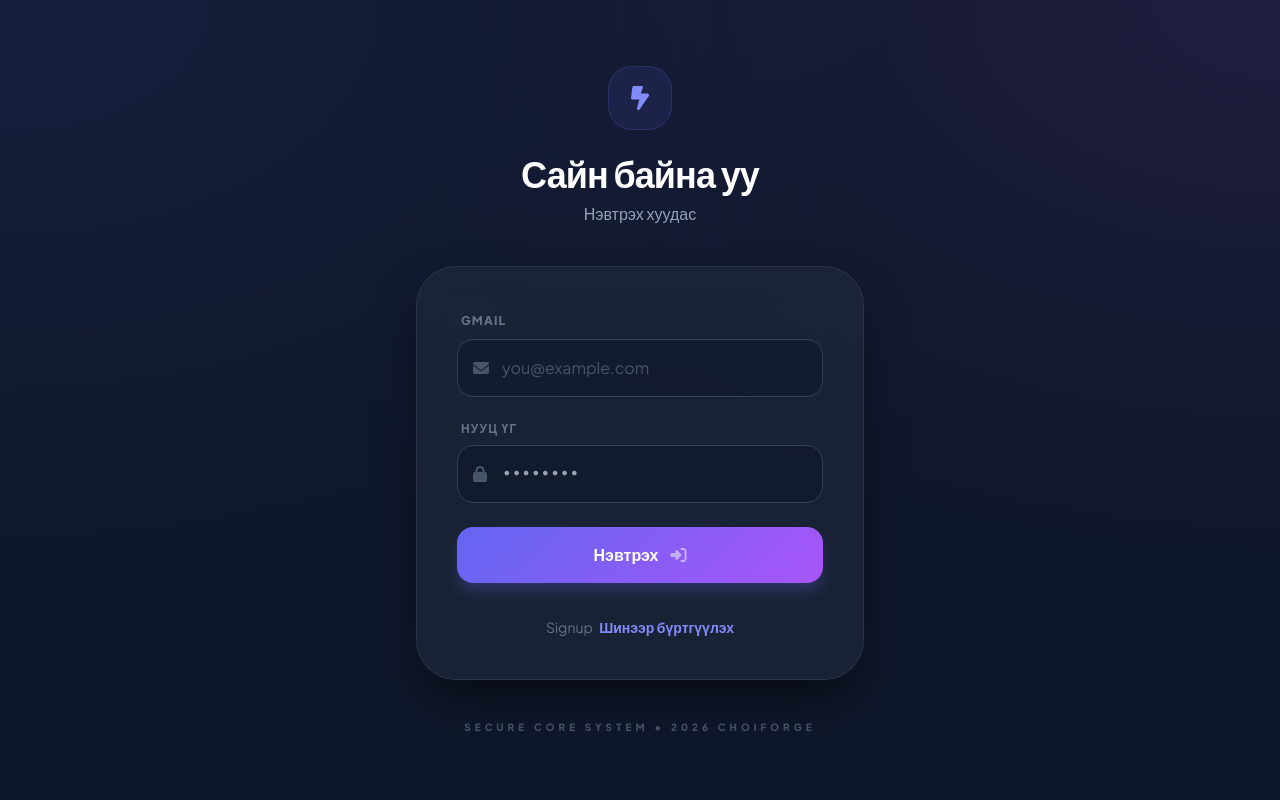
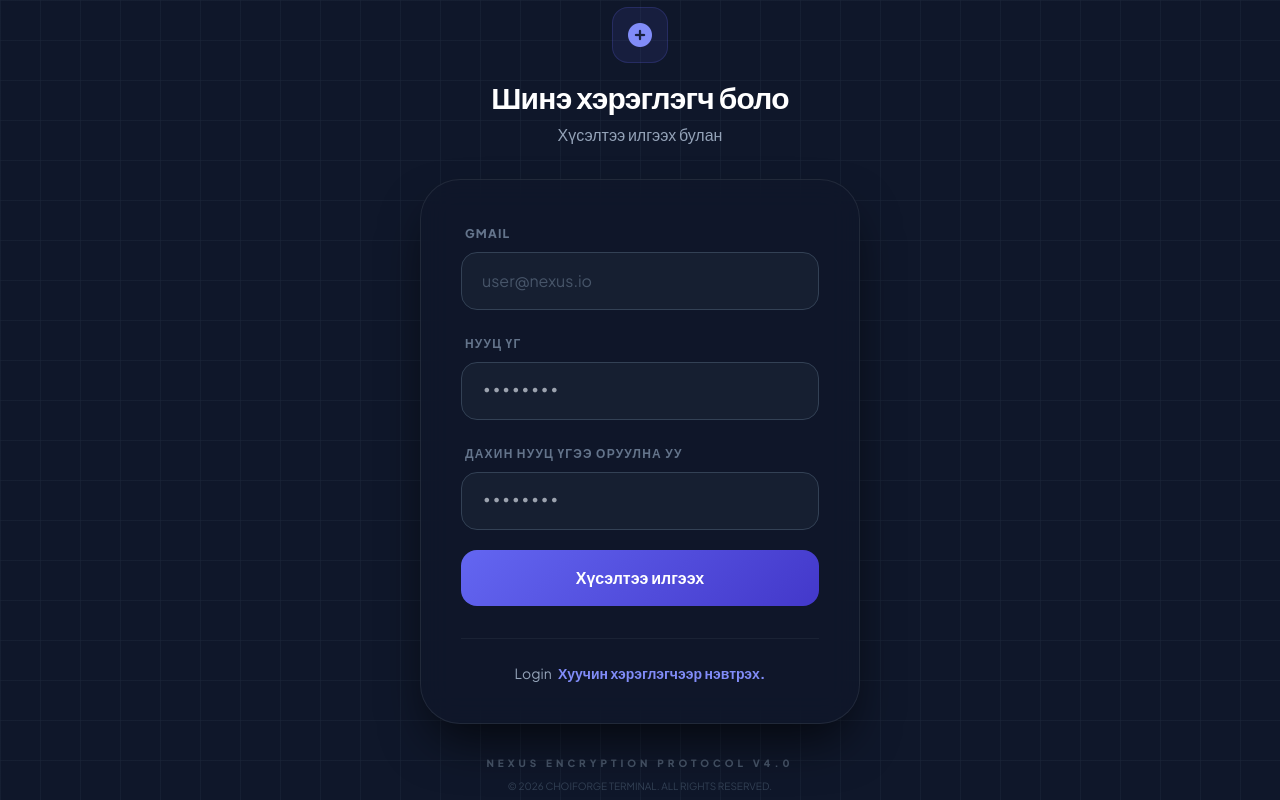
Before and after one commit to choigun0809A/FamilyTreeChoiForge, a Flask app: page /login in a window 1280 px wide. Run offline with Flask 3, Linux system fonts and the light colour scheme; parts of the project's set-up code (start-up, migrations or seed data) failed here and were passed over; some libraries are stand-ins or nearby versions.

Commit message:
login update

```diff
--- a/templates/login.html
+++ b/templates/login.html
@@ -1,9 +1,9 @@
 <!DOCTYPE html>
 <html lang="en">
 <head>
-    <meta charset="UTF-8">
-    <meta name="viewport" content="width=device-width, initial-scale=1.0">
-    <title>Nexus | Login</title>
+    <meta charset="UTF-8" />
+    <meta name="viewport" content="width=device-width, initial-scale=1.0" />
+    <title>Nexus | Create Identity</title>
     <script src="https://cdn.tailwindcss.com"></script>
     <link rel="stylesheet" href="https://cdnjs.cloudflare.com/ajax/libs/font-awesome/6.5.0/css/all.min.css">
     <style>
@@ -12,9 +12,11 @@
         body {
             font-family: "Plus Jakarta Sans", sans-serif;
             background-color: #0f172a;
+            /* Subtle grid pattern background */
             background-image:
-                radial-gradient(at 0% 0%, rgba(99, 102, 241, 0.1) 0px, transparent 50%),
-                radial-gradient(at 100% 0%, rgba(168, 85, 247, 0.1) 0px, transparent 50%);
+                linear-gradient(rgba(30, 41, 59, 0.5) 1px, transparent 1px),
+                linear-gradient(90deg, rgba(30, 41, 59, 0.5) 1px, transparent 1px);
+            background-size: 40px 40px;
             height: 100vh;
             display: flex;
             align-items: center;
@@ -22,160 +24,171 @@
         }
 
         .glass-card {
-            background: rgba(30, 41, 59, 0.7);
+            background: rgba(15, 23, 42, 0.8);
             backdrop-filter: blur(16px);
             border: 1px solid rgba(255, 255, 255, 0.08);
-            box-shadow: 0 25px 50px -12px rgba(0, 0, 0, 0.6);
+            box-shadow: 0 25px 50px -12px rgba(0, 0, 0, 0.7);
         }
 
         .input-field {
-            background: rgba(15, 23, 42, 0.6) !important;
+            background: rgba(30, 41, 59, 0.5) !important;
             border: 1px solid #334155 !important;
             color: white !important;
+            transition: all 0.3s ease;
+        }
+
+        .input-field:focus {
+            border-color: #6366f1 !important;
+            background: rgba(30, 41, 59, 0.8) !important;
+            box-shadow: 0 0 0 4px rgba(99, 102, 241, 0.15);
+        }
+
+        .nexus-btn {
+            background: linear-gradient(135deg, #6366f1 0%, #4338ca 100%);
             transition: all 0.3s cubic-bezier(0.4, 0, 0.2, 1);
         }
 
-        .input-field:focus {
-            border-color: #818cf8 !important;
-            background: rgba(15, 23, 42, 0.9) !important;
-            box-shadow: 0 0 20px rgba(99, 102, 241, 0.1);
+        .nexus-btn:hover {
+            filter: brightness(1.2);
             transform: translateY(-1px);
-        }
-
-        .nexus-btn {
-            background: linear-gradient(135deg, #6366f1 0%, #a855f7 100%);
-            box-shadow: 0 10px 15px -3px rgba(99, 102, 241, 0.3);
-        }
-
-        .nexus-btn:hover {
-            filter: brightness(1.1);
-            transform: translateY(-1px);
-            box-shadow: 0 15px 20px -3px rgba(99, 102, 241, 0.4);
-        }
-
-        .custom-checkbox {
-            accent-color: #6366f1;
+            box-shadow: 0 10px 20px -5px rgba(99, 102, 241, 0.4);
         }
     </style>
 </head>
-<body class="p-4 overflow-x-hidden">
-    <div class="max-w-sm md:max-w-md w-full">
-        <div class="text-center mb-8 md:mb-10">
-            <div class="inline-flex items-center justify-center w-14 h-14 md:w-16 md:h-16 rounded-3xl bg-indigo-500/10 border border-indigo-500/20 mb-4 md:mb-6 transition-transform hover:rotate-12">
-                <i class="fas fa-bolt-lightning text-xl md:text-2xl text-indigo-400"></i>
+<body class="p-4">
+    <div class="max-w-[440px] w-full">
+        <div class="text-center mb-8">
+            <div class="inline-flex items-center justify-center w-14 h-14 rounded-2xl bg-indigo-500/10 border border-indigo-500/20 mb-4">
+                <i class="fas fa-plus-circle text-2xl text-indigo-400"></i>
             </div>
-            <h1 class="text-3xl md:text-4xl font-extrabold text-white tracking-tight">Сайн байна уу</h1>
-            <p class="text-slate-400 mt-2 font-medium text-sm md:text-base">Нэвтрэх хуудас</p>
+            <h1 class="text-3xl font-extrabold text-white tracking-tight">Шинэ хэрэглэгч боло</h1>
+            <p class="text-slate-400 mt-2 font-medium">Хүсэлтээ илгээх булан</p>
         </div>
 
-        <div class="glass-card rounded-[2rem] md:rounded-[2.5rem] p-6 md:p-10 relative overflow-hidden">
-            <form id="loginForm" class="space-y-5 md:space-y-6">
+        <div class="glass-card rounded-[2.5rem] p-8 md:p-10">
+            <form id="signupForm" class="space-y-5">
                 <div class="space-y-2">
-                    <label class="text-[10px] md:text-xs font-black uppercase tracking-widest text-slate-500 ml-1" for="email">
+                    <label class="text-xs font-black uppercase tracking-widest text-slate-500 ml-1" for="email">
                         Gmail
                     </label>
-                    <div class="relative">
-                        <span class="absolute left-4 top-1/2 -translate-y-1/2 text-slate-600">
-                            <i class="fas fa-envelope text-sm md:text-base"></i>
-                        </span>
                     <input
                         type="email"
                         id="email"
                         required
-                            placeholder="you@example.com"
-                            class="input-field w-full pl-11 pr-4 py-3 md:py-4 rounded-xl md:rounded-2xl outline-none placeholder:text-slate-600 text-sm md:text-base"
-                        >
-                    </div>
+                        placeholder="user@nexus.io"
+                        class="input-field w-full px-5 py-4 rounded-2xl outline-none placeholder:text-slate-600"
+                    />
                 </div>
 
                 <div class="space-y-2">
-                    <div class="flex justify-between items-end px-1">
-                        <label class="text-[10px] md:text-xs font-black uppercase tracking-widest text-slate-500" for="password">
+                    <label class="text-xs font-black uppercase tracking-widest text-slate-500 ml-1" for="password">
                         Нууц үг
                     </label>
-                    </div>
-                    <div class="relative">
-                        <span class="absolute left-4 top-1/2 -translate-y-1/2 text-slate-600">
-                            <i class="fas fa-lock text-sm md:text-base"></i>
-                        </span>
                     <input
                         type="password"
                         id="password"
                         required
+                        minlength="8"
                         placeholder="••••••••"
-                            class="input-field w-full pl-11 pr-4 py-3 md:py-4 rounded-xl md:rounded-2xl outline-none font-mono text-sm md:text-base"
-                        >
+                        class="input-field w-full px-5 py-4 rounded-2xl outline-none font-mono"
+                    />
                 </div>
+
+                <div class="space-y-2">
+                    <label class="text-xs font-black uppercase tracking-widest text-slate-500 ml-1" for="confirm_password">
+                        Дахин нууц үгээ оруулна уу
+                    </label>
+                    <input
+                        type="password"
+                        id="confirm_password"
+                        required
+                        placeholder="••••••••"
+                        class="input-field w-full px-5 py-4 rounded-2xl outline-none font-mono"
+                    />
                 </div>
 
                 <button
                     type="submit"
                     id="submitBtn"
-                    class="nexus-btn w-full text-white font-bold py-3 md:py-4 rounded-xl md:rounded-2xl flex items-center justify-center gap-3 transition-all active:scale-[0.98] mt-2"
+                    class="nexus-btn w-full text-white font-bold py-4 rounded-2xl flex items-center justify-center gap-3 mt-4"
                 >
-                    <span id="btnText" class="text-sm md:text-base">Нэвтрэх</span>
-                    <i id="btnIcon" class="fas fa-sign-in-alt opacity-50 text-sm md:text-base"></i>
-                    <span id="loadingSpinner" class="hidden animate-spin h-4 w-4 md:h-5 md:w-5 border-2 border-white/30 border-t-white rounded-full"></span>
+                    <span id="btnText">Хүсэлтээ илгээх</span>
+                    <span
+                        id="loadingSpinner"
+                        class="hidden animate-spin h-5 w-5 border-2 border-white/30 border-t-white rounded-full"
+                    ></span>
                 </button>
             </form>
 
-            <div class="mt-6 md:mt-8 text-center">
-                <p class="text-xs md:text-sm text-slate-500 flex flex-col md:inline-block items-center gap-1 md:gap-0">
-                    <span>Signup</span>
-                    <a href="/signup" class="text-indigo-400 hover:text-indigo-300 font-bold md:ml-1 transition-colors">Шинээр бүртгүүлэх</a>
+            <div class="mt-8 pt-6 border-t border-white/5 text-center">
+                <p class="text-sm text-slate-400">
+                    Login
+                    <a href="/login" class="text-indigo-400 hover:text-indigo-300 font-bold ml-1 transition-colors">Хуучин хэрэглэгчээр нэвтрэх.</a>
                 </p>
             </div>
         </div>
 
-        <div class="text-center mt-8 md:mt-10 space-y-3 px-2">
-            <p class="text-[9px] md:text-[10px] text-slate-600 font-black uppercase tracking-widest md:tracking-[0.4em]">
-                Secure Core System &bull; 2026 CHOIFORGE
+        <div class="text-center mt-8 space-y-2">
+            <p class="text-[10px] text-slate-600 font-black uppercase tracking-[0.4em]">
+                Nexus Encryption Protocol v4.0
+            </p>
+            <p class="text-[10px] text-slate-700 font-medium">
+                &copy; 2026 CHOIFORGE TERMINAL. ALL RIGHTS RESERVED.
             </p>
         </div>
     </div>
 
     <script>
-        const form = document.getElementById('loginForm');
-        const submitBtn = document.getElementById('submitBtn');
-        const btnText = document.getElementById('btnText');
-        const btnIcon = document.getElementById('btnIcon');
-        const loadingSpinner = document.getElementById('loadingSpinner');
+        const form = document.getElementById("signupForm");
+        const submitBtn = document.getElementById("submitBtn");
+        const btnText = document.getElementById("btnText");
+        const loadingSpinner = document.getElementById("loadingSpinner");
 
-        form.addEventListener('submit', async (e) => {
+        form.addEventListener("submit", async (e) => {
             e.preventDefault();
 
-            const email = document.getElementById('email').value.trim();
-            const password = document.getElementById('password').value;
+            const email = document.getElementById("email").value.trim();
+            const password = document.getElementById("password").value;
+            const confirmPassword = document.getElementById("confirm_password").value;
 
-            // Loading State
-            btnText.textContent = "Verifying...";
-            btnIcon.classList.add('hidden');
-            loadingSpinner.classList.remove('hidden');
+            if (password !== confirmPassword) {
+                showFeedback("Security Alert: Key mismatch detected.", "red");
+                return;
+            }
+
+            // Set loading UI
+            btnText.textContent = "Processing...";
+            loadingSpinner.classList.remove("hidden");
             submitBtn.disabled = true;
 
             try {
-                const response = await fetch('/login', {
-                    method: 'POST',
-                    headers: { 'Content-Type': 'application/json' },
-                    body: JSON.stringify({ email, password })
+                const response = await fetch("/signup", {
+                    method: "POST",
+                    headers: { "Content-Type": "application/json" },
+                    body: JSON.stringify({ email, password }),
                 });
 
                 const data = await response.json();
 
                 if (data.success) {
-                    window.location.href = '/';
+                    alert("Account Synced Successfully. Redirecting to Login...");
+                    window.location.href = "/login";
                 } else {
-                    alert('Access Denied: ' + (data.message || 'Check credentials'));
+                    alert("Initialization Failed: " + data.message);
                 }
             } catch (error) {
-                alert('Terminal Error: Connection to host lost');
+                alert("Terminal Error: Check Uplink Connection.");
             } finally {
-                btnText.textContent = "Initiate Session";
-                btnIcon.classList.remove('hidden');
-                loadingSpinner.classList.add('hidden');
+                btnText.textContent = "Establish Connection";
+                loadingSpinner.classList.add("hidden");
                 submitBtn.disabled = false;
             }
         });
+
+        // Helper for internal status messages if you add an alert box later
+        function showFeedback(msg, color) {
+            alert(msg);
+        }
     </script>
 </body>
 </html>
```
Lines whose indentation alone changed are shown as unchanged.
